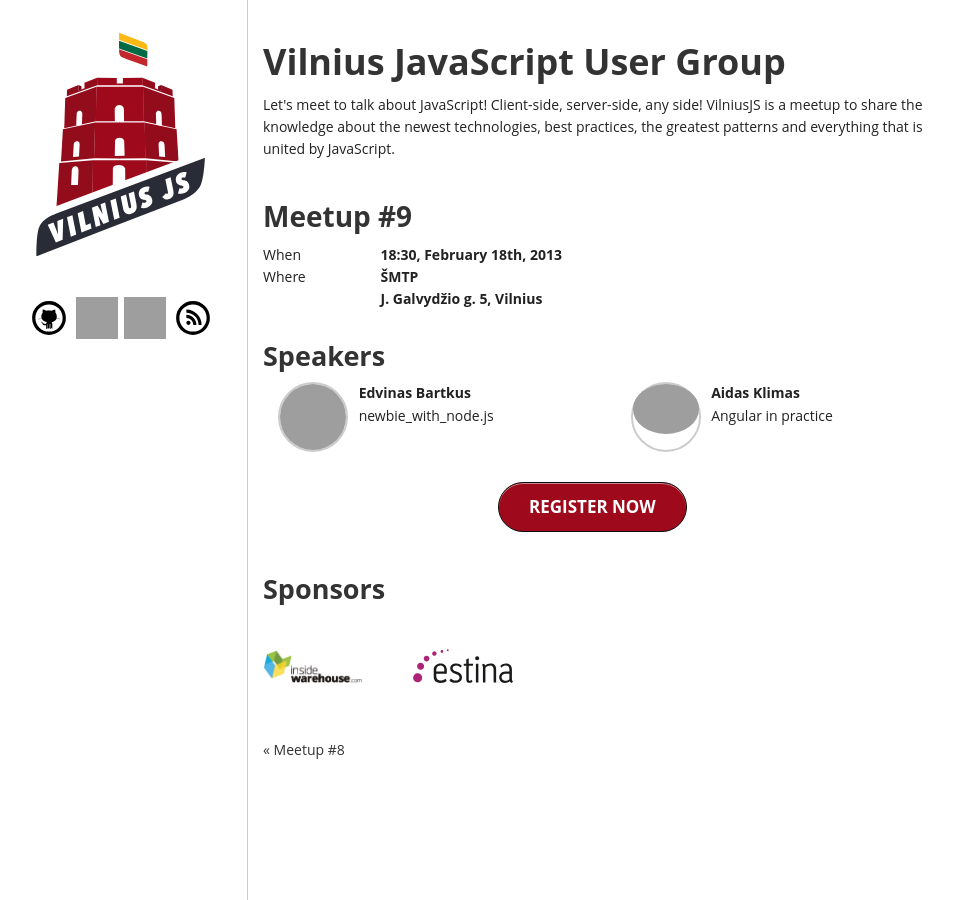
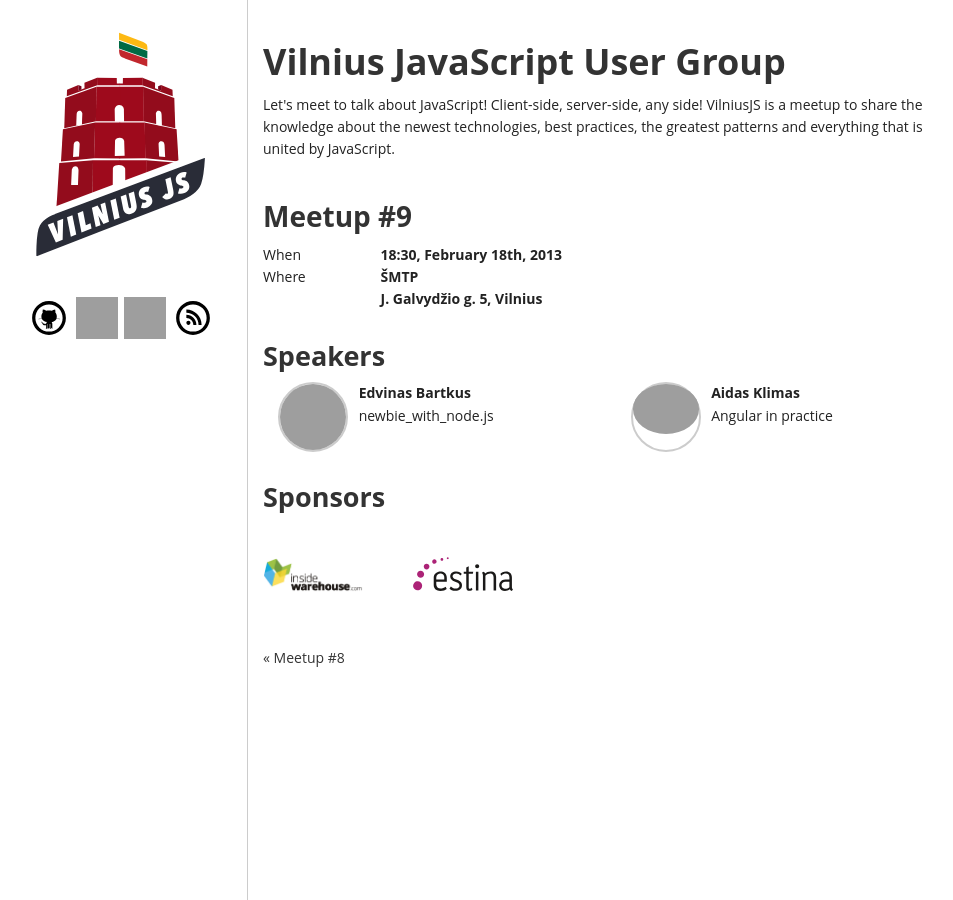
Before and after one commit to VilniusJS/vilniusjs.lt, a Jekyll site: the page built from _posts/2014-02-18-meetup9.md, in a window 1280 px wide, cut to the strip 0-900 px from the top of the page. Shown: the whole strip, without its empty margins (157-1110 px from the left). Built offline with Jekyll 4.4.1, drawn with Linux system fonts in a browser that asks for light colours; comment, search, counter and statistics services are not loaded; grey boxes are pictures that could not be loaded.

Commit message:
Remove registration button from ninth meetup info

```diff
--- a/_posts/2014-02-18-meetup9.md
+++ b/_posts/2014-02-18-meetup9.md
@@ -46,8 +46,6 @@ title: Meetup &#35;9
   </div>
 </div>
 
-{% include register.html meetup="vilniusjs-9" %}
-
 <h3>Sponsors</h3>
 <div class="row">
   <div class="ten columns">
```
